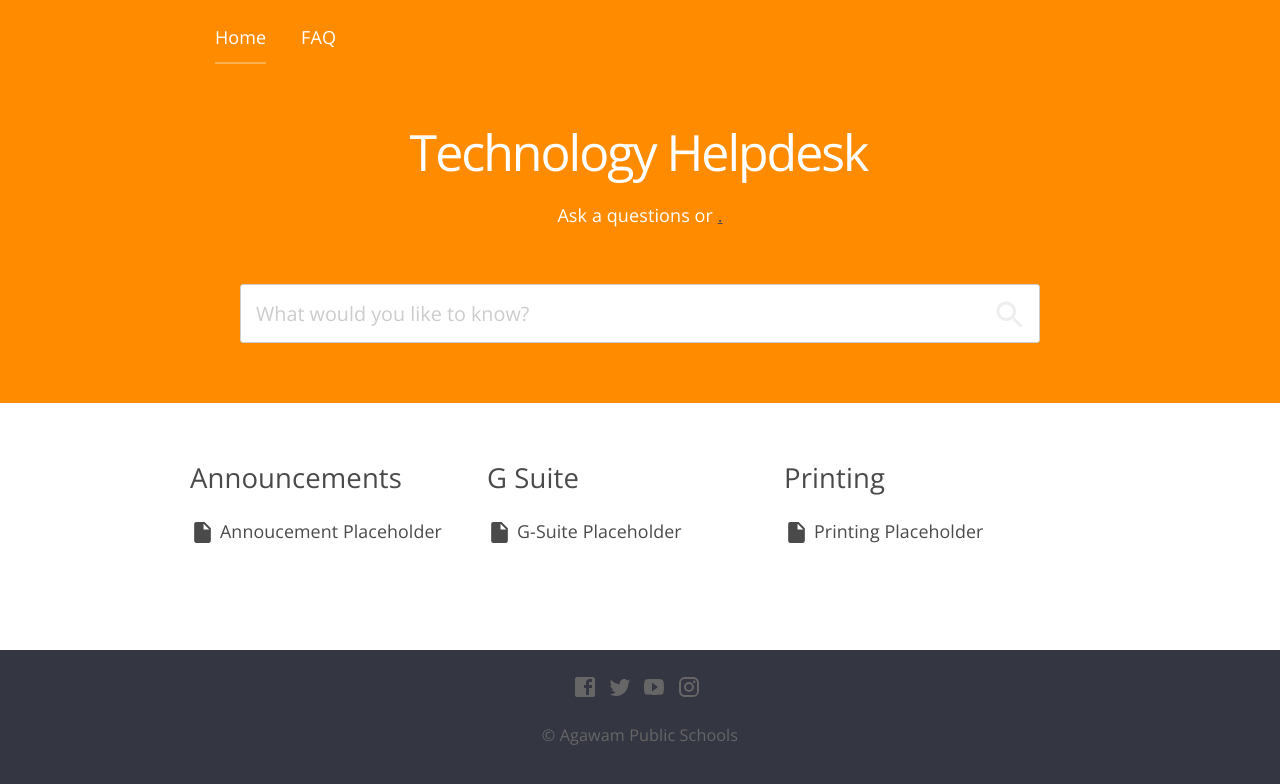
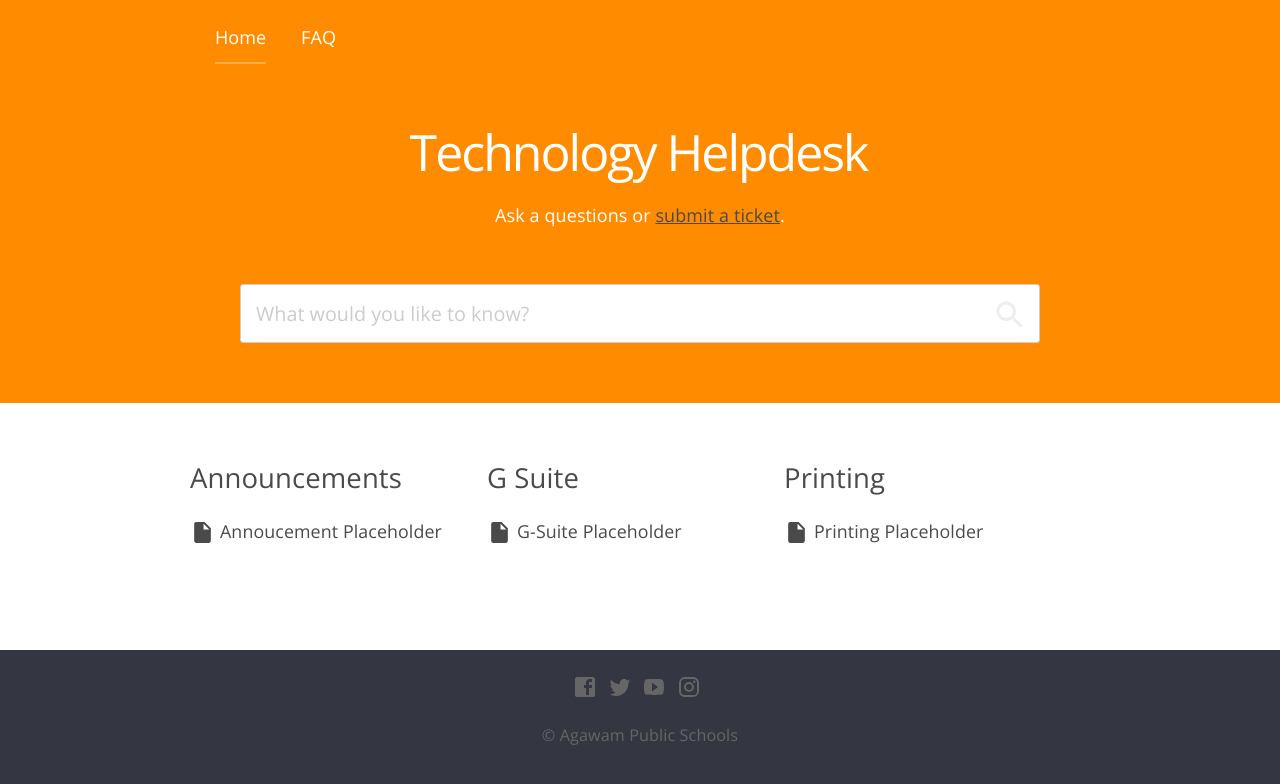
Before and after one commit to Agawam-IT/tech.agawamed.org, a Jekyll site: the page built from index.html, in a window 1280 px wide. Shown: the top 784 px of the page. Built offline with Jekyll 4.4.1, drawn with Linux system fonts in a browser that asks for light colours; nearby versions of some CDN libraries; a script that is not in the unit is left out.

Commit message:
Update default.html

```diff
--- a/_layouts/default.html
+++ b/_layouts/default.html
@@ -33,7 +33,7 @@
 				</section>
 				<section class="hero_search">
 					<h1>Technology Helpdesk</h1>
-					<p>Ask a questions or <a href="https://agawam.atlassian.net/servicedesk/customer/portal/3/group/3/create/10014"submit a ticket</a>.</p>
+					<p>Ask a questions or <a href="https://agawam.atlassian.net/servicedesk/customer/portal/3/group/3/create/10014">submit a ticket</a>.</p>
 					{% include search.html %}
 				</section>
 			</div>
```
